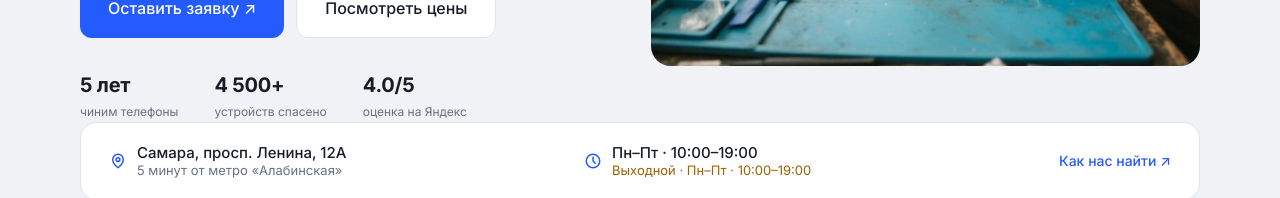
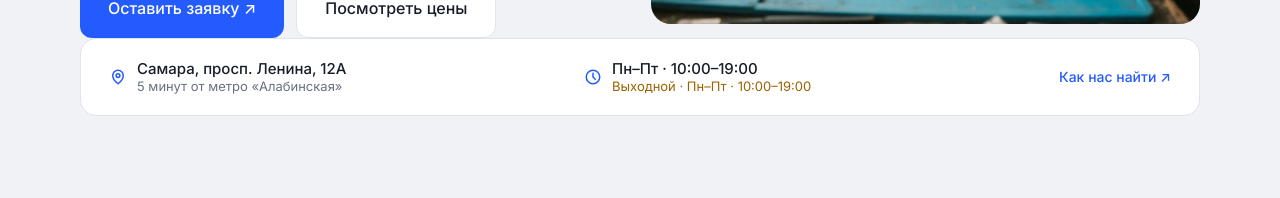
Before and after one commit to Darowiin/ProPhoneService, a SvelteKit app in the folder client/: page / in a window 1280 px wide. Shown: the part 521-719 px from the top of the page. Built offline with nearby package versions, Linux system fonts and the light colour scheme; no server answers.

Commit message:
style(home): drop the hero metrics row
The same numbers already live in the О мастерской block, so the hero
keeps only the eyebrow, headline, lead and actions per the V4 mockup.

```diff
--- a/client/src/routes/(public)/+page.svelte
+++ b/client/src/routes/(public)/+page.svelte
@@ -38,20 +38,6 @@
 				<Button href="/request" size="lg">Оставить заявку ↗</Button>
 				<Button href="/price" variant="secondary" size="lg">Посмотреть цены</Button>
 			</div>
-			<dl class="hero__metrics">
-				<div class="hero__metric">
-					<dd class="hero__metric-value">5 лет</dd>
-					<dt class="hero__metric-label">чиним телефоны</dt>
-				</div>
-				<div class="hero__metric">
-					<dd class="hero__metric-value">4 500+</dd>
-					<dt class="hero__metric-label">устройств спасено</dt>
-				</div>
-				<div class="hero__metric">
-					<dd class="hero__metric-value">4.0/5</dd>
-					<dt class="hero__metric-label">оценка на Яндекс</dt>
-				</div>
-			</dl>
 		</div>
 		<div class="hero__photo">
 			<img src="/hero.jpg" alt="Мастер ремонтирует телефон в мастерской" />
@@ -247,24 +233,6 @@
 		margin-top: 28px;
 	}
 
-	.hero__metrics {
-		display: flex;
-		flex-wrap: wrap;
-		gap: 36px;
-		margin: 32px 0 0;
-	}
-
-	.hero__metric-value {
-		font-size: 20px;
-		font-weight: 700;
-		letter-spacing: -0.01em;
-	}
-
-	.hero__metric-label {
-		font-size: 12px;
-		color: var(--muted);
-		margin-top: 2px;
-	}
 
 	.hero__photo {
 		position: relative;
```
